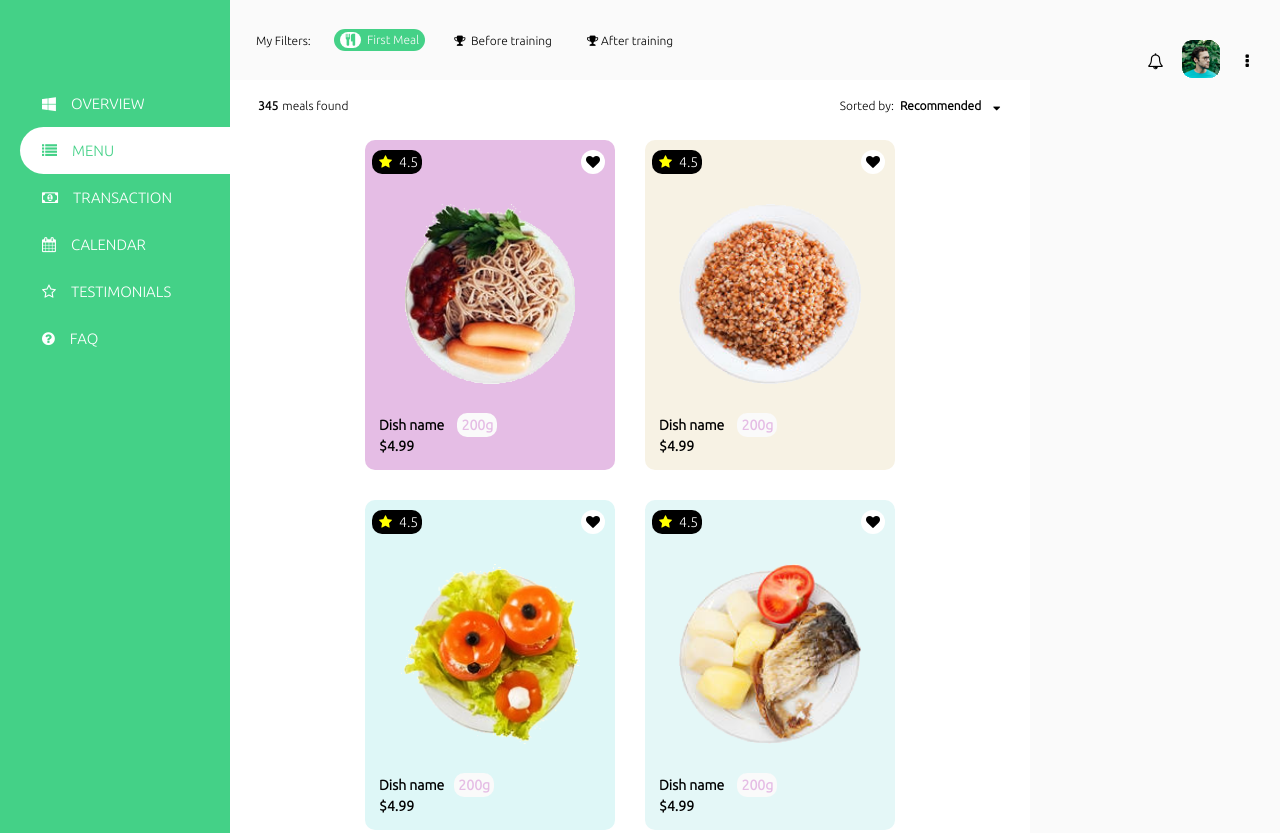
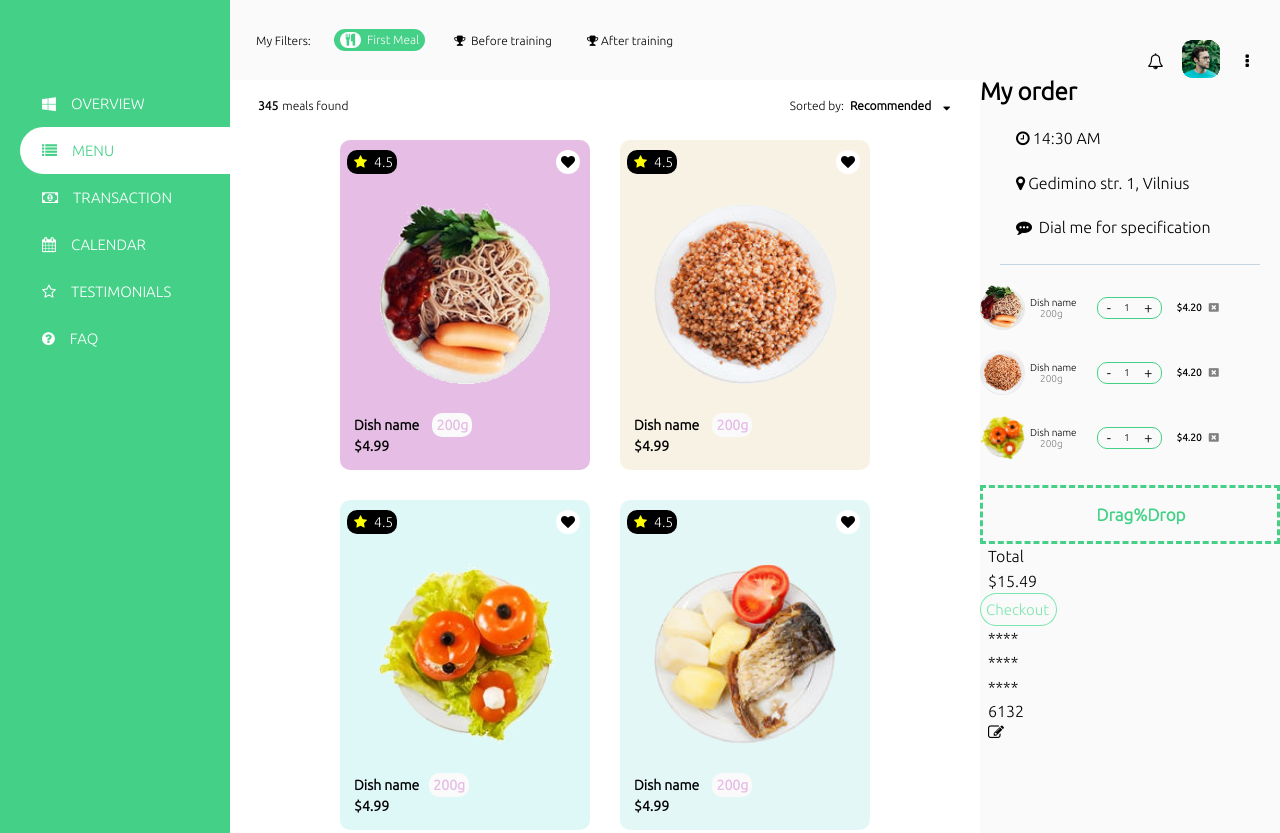
Before and after one commit to tombalv/Food-delivery-platform, a website: page index.html in a window 1280 px wide. Shown: the top 833 px of the page. Drawn offline with Linux system fonts and the light colour scheme.

Commit message:
order cart update

```diff
--- a/css/base/base.css
+++ b/css/base/base.css
@@ -4,9 +4,6 @@
   box-sizing: border-box;
   font-family: "Ubuntu", sans-serif;
 }
-body {
-  min-width: 450px;
-}
 main {
   display: flex;
   flex-direction: row;
--- a/css/base/check-out.css
+++ b/css/base/check-out.css
@@ -1,7 +1,9 @@
+/* User notifications */
 .check-out {
   display: flex;
   flex-direction: column;
-  min-width: 250px;
+  min-width: 300px;
+  height: 150vh;
   background-color: #fafafa;
 }
 .user-notifications {
@@ -22,8 +24,91 @@
   margin-top: 10px;
   cursor: pointer;
 }
-@media (max-with: 900px) {
+
+.order-info {
+  display: flex;
+  flex-direction: column;
+  max-height: 22%;
+  margin: 20px;
+  gap: 20px;
+  padding-bottom: 25px;
+  border-bottom: 1px solid #c5d7e5;
+}
+.order-icon {
+  display: inline-block;
+  text-align: center;
+  padding: 8px;
+  color: rgba(68, 209, 135, 0.1);
+  background-color: rgba(68, 209, 135, 0.1);
+  border-radius: 8px;
+  height: 20px;
+  width: 20px;
+  margin-right: 10px;
+}
+.order-cart {
+  display: flex;
+  flex-direction: column;
+
+  gap: 20px;
+  padding-bottom: 25px;
+}
+.cart-product {
+  display: flex;
+  align-items: center;
+  font-size: 10px;
+  text-align: left;
+}
+.add-meal {
+  display: flex;
+  justify-content: center;
+  align-items: center;
+  height: 22px;
+  width: 65px;
+  border-radius: 10px;
+  border: 1px solid #44d187;
+  margin-left: 15px;
+}
+
+.minus,
+.plus {
+  text-decoration: none;
+  color: black;
+  box-sizing: border-box;
+  margin: auto;
+  padding: 0px 8px 0px 9px;
+}
+
+.minus:hover {
+  background-color: #44d187;
+  border-radius: 20px 0 0 20px;
+}
+
+.plus:hover {
+  background-color: #44d187;
+  border-radius: 0 20px 20px 0;
+}
+
+.fa-times-rectangle {
+  color: grey;
+}
+
+.fa-times-rectangle:hover {
+  color: red;
+  cursor: pointer;
+}
+.drag-and-drop-position {
+  display: flex;
+  justify-content: center;
+  border: 3px dashed #44d187;
+}
+.drag-and-drop {
+  text-transform: none;
+  color: #44d187;
+  font-weight: bold;
+  font-size: 17px;
+}
+@media (max-with: 1100px) {
   .check-out {
-    display: none;
+    background-color: red;
   }
 }
--- a/index.html
+++ b/index.html
@@ -197,6 +197,98 @@
           <img src="./design/img/user.png" alt="image-user" />
           <p><i class="fa fa-ellipsis-v"></i></p>
         </div>
+        <div>
+          <h1>My order</h1>
+          <div class="order-info">
+            <p><i class="fa fa-clock-o order icon"></i>14:30 AM</p>
+            <p>
+              <i class="fa fa-map-marker order icon"></i>Gedimino str. 1,
+              Vilnius
+            </p>
+            <p>
+              <i class="fa fa-commenting order icon"></i> Dial me for
+              specification
+            </p>
+          </div>
+          <div class="order-cart">
+            <div class="cart-product">
+              <img
+                style="width: 45px; height: 45px"
+                sr
+                src="./design/img/food-1.webp"
+                alt="food-logo"
+              />
+              <p>
+                Dish name <br />
+                <span style="color: grey">200g</span>
+              </p>
+              <div class="add-meal">
+                <a class="minus">-</a>
+                <p>1</p>
+                <a class="plus">+</a>
+              </div>
+              <span style="font-weight: bold; margin-left: 5px"
+                >$4.20 <i class="fa fa-times-rectangle"></i>
+              </span>
+            </div>
+            <div class="cart-product">
+              <img
+                style="width: 45px; height: 45px"
+                sr
+                src="./design/img/food-2.webp"
+                alt="food-logo"
+              />
+              <p>
+                Dish name <br />
+                <span style="color: grey">200g</span>
+              </p>
+              <div class="add-meal">
+                <a class="minus">-</a>
+                <p>1</p>
+                <a class="plus">+</a>
+              </div>
+              <span style="font-weight: bold; margin-left: 5px"
+                >$4.20 <i class="fa fa-times-rectangle"></i>
+              </span>
+            </div>
+            <div class="cart-product">
+              <img
+                style="width: 45px; height: 45px"
+                sr
+                src="./design/img/food-3.webp"
+                alt="food-logo"
+              />
+              <p>
+                Dish name <br />
+                <span style="color: grey">200g</span>
+              </p>
+              <div class="add-meal">
+                <a class="minus">-</a>
+                <p>1</p>
+                <a class="plus">+</a>
+              </div>
+              <span style="font-weight: bold; margin-left: 5px"
+                >$4.20 <i class="fa fa-times-rectangle"></i>
+              </span>
+            </div>
+          </div>
+          <div class="drag-and-drop-position">
+            <a class="drag-and-drop">Drag%Drop</a>
+          </div>
+
+          <div class="total-price">
+            <p>Total</p>
+            <p>$15.49</p>
+            <button>Checkout</button>
+            <div class="credit-card">
+              <p>****</p>
+              <p>****</p>
+              <p>****</p>
+              <p>6132</p>
+              <i class="fa fa-edit"></i>
+            </div>
+          </div>
+        </div>
       </section>
     </main>
   </body>
```
